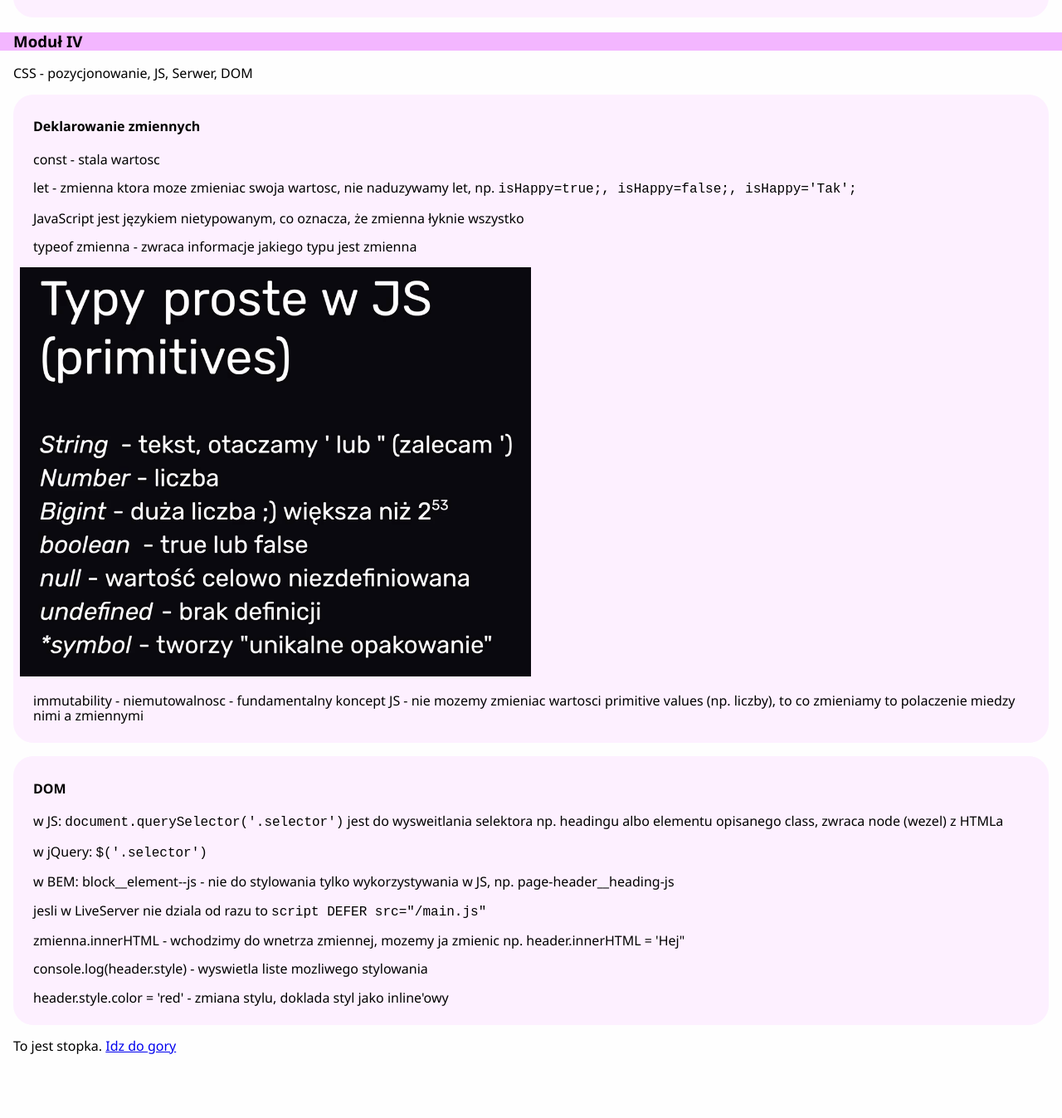
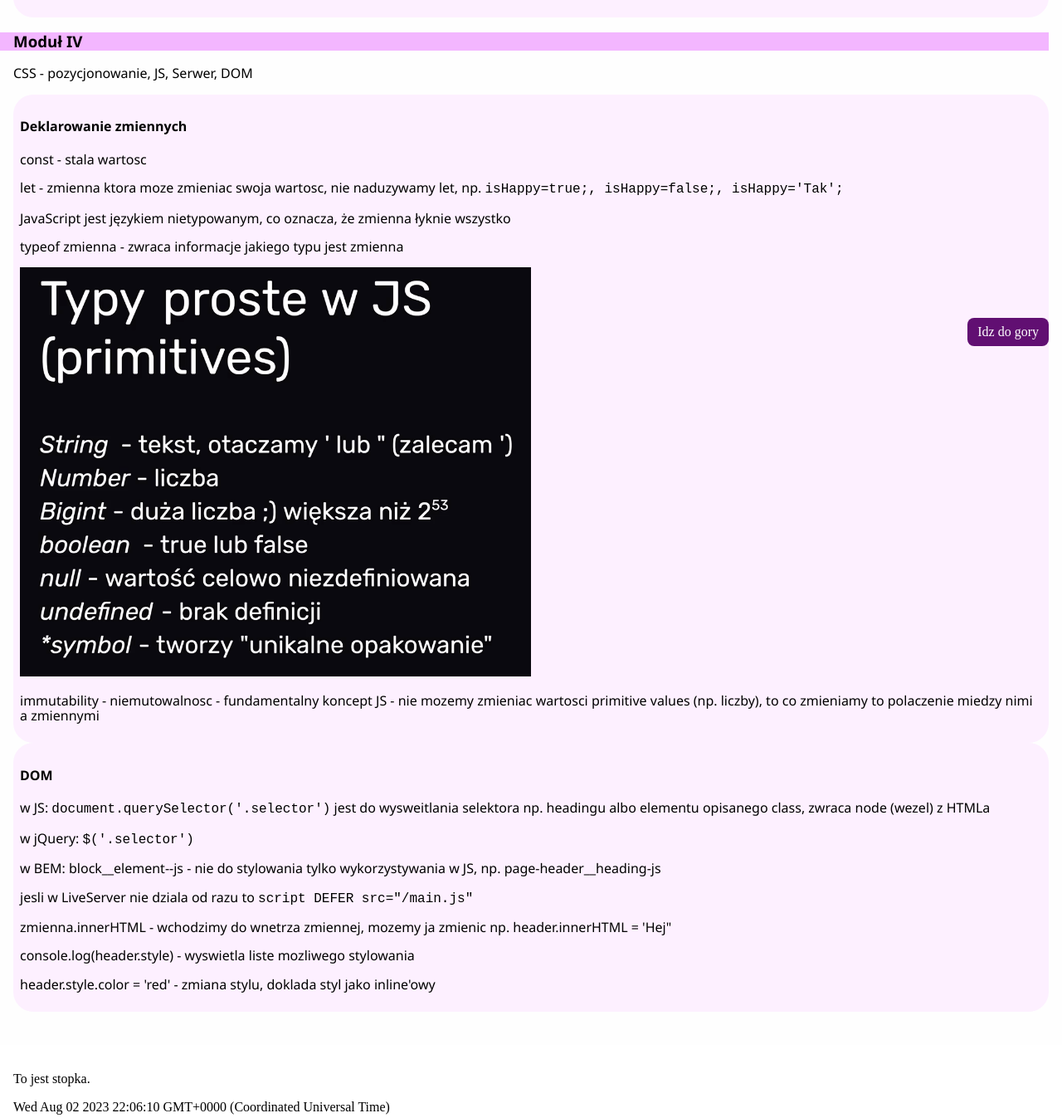
Before and after one commit to miorcia/homepage, a plain HTML site: page nauka-js.html in a window 1280 px wide. Shown: the part 367-1714 px from the top of the page at 83% size. Before the commit the page ends 1692 px from the top, so only its background shows below. Drawn offline with Linux system fonts and the light colour scheme.

Commit message:
Clean up of classes v2

```diff
--- a/main.js
+++ b/main.js
@@ -17,3 +17,9 @@ header.innerHTML = 'Co żem frontend';
 console.log(header.style);
 
 header.style.color = 'red';
+
+const footerDate = document.querySelector('.footer__date--js');
+
+const today = new Date();
+
+footerDate.innerHTML = String(today);
--- a/nauka-js.html
+++ b/nauka-js.html
@@ -50,7 +50,7 @@
                         <code>isHappy=true;, isHappy=false;, isHappy='Tak';</code></p>
                     <p> JavaScript jest językiem nietypowanym, co oznacza, że zmienna łyknie wszystko</p>
                     <p>typeof zmienna - zwraca informacje jakiego typu jest zmienna</p>
-                    <img src="/typyproste.png">
+                    <img class="module__section-image" src="/typyproste.png">
                     <p>immutability - niemutowalnosc - fundamentalny koncept JS - nie mozemy zmieniac wartosci primitive
                         values (np. liczby), to co zmieniamy to polaczenie miedzy nimi a zmiennymi</p>
                 </section>
@@ -72,9 +72,11 @@
         </section>
     </main>
 
-    <footer>
-        <p>To jest stopka. <a href="#top">Idz do gory</a></p>
-    </footer>
+	<footer class="footer">
+		<p class="footer__content">To jest stopka. </p>
+		<a class="footer__top-link" href="#top">Idz do gory</a>
+		<p class="footer__content footer__date--js"></p>
+	</footer>
 
     <script src="/main.js"></script>
 
--- a/style.css
+++ b/style.css
@@ -6,14 +6,10 @@ html{
     box-sizing: inherit;
 }
 
-body {
+main {
     background: #fefefe;
     font-family: 'Segoe UI', Tahoma, Geneva, Verdana, sans-serif;
-    padding: 40px 0px;
-}
-
-body p, h1, h2, h3, h4, h5, h6 {
-    padding: 0px 16px;
+    padding: 40px 16px;
 }
 
 .navigation {
@@ -43,6 +39,9 @@ h1 {
 
 h3 {
     background-color: #f3b6ff;
+    padding-left: 16px;
+    box-sizing: border-box;
+    margin-left: -16px;;
 }
 
 .czerwony {
@@ -52,10 +51,27 @@ h3 {
 .module__section {
     background-color: #fdf0ff;
     border-radius: 24px;
-    margin: 16px;
     padding: 8px;
+
 }
 
-img {
+.module__section-image {
     width: 50%;
 }
+
+.footer {
+    padding: 16px;
+}
+
+.footer__top-link {
+    position: fixed;
+    bottom: 16px;
+    right: 16px;
+    padding: 8px 12px;
+    display: block;
+    background-color: #610f72;
+    color: white;
+    border-radius: 8px;
+    text-decoration: none;
+
+}
```
Also changed, not shown: index.html (+4 -2 lines), nauka-css.html (+7 -5 lines), nauka-html.html (+5 -3 lines).
